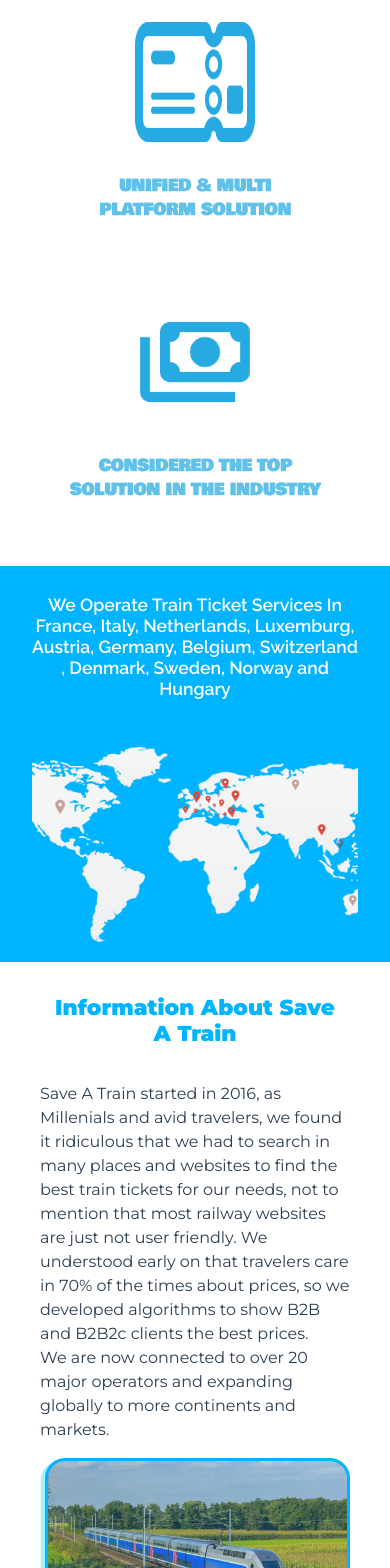
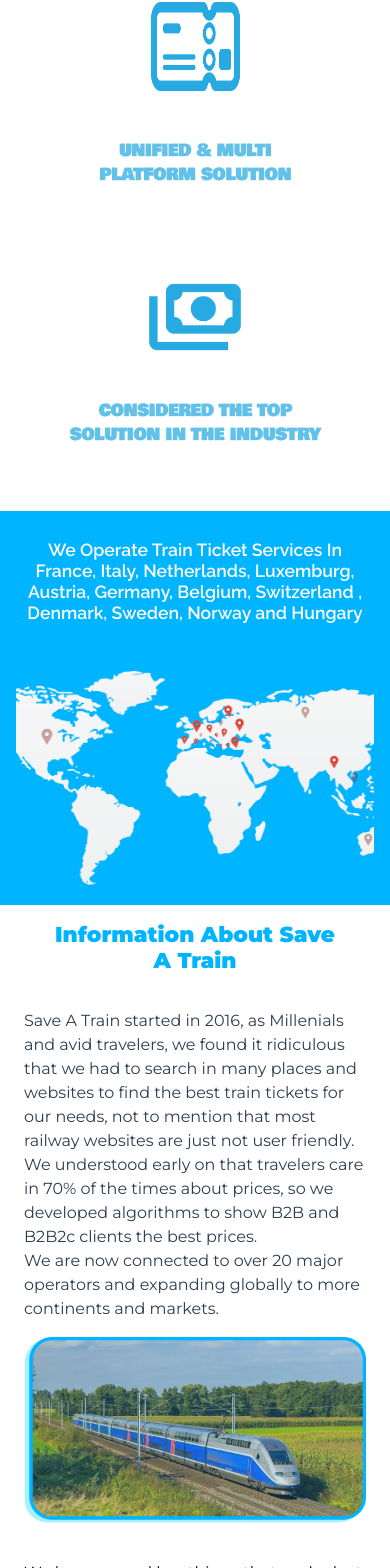
Before and after one commit to MuhammadYousufHere/train, a React (Create React App) app: page / in a window 390 px wide. Shown: the part 784-2352 px from the top of the page. Built offline with nearby package versions, Linux system fonts and the light colour scheme.

Commit message:
cards showcase

```diff
--- a/src/pages/History/History.scss
+++ b/src/pages/History/History.scss
@@ -2,6 +2,7 @@
 
 $padding-xxl: 4rem 8rem;
 $padding-xl: 2rem 2.5rem 1.5rem 2.5rem;
+$padding-sm: 1rem 1.5rem 1.5rem 1.5rem;
 .history-container {
   padding: $padding-xxl;
 
@@ -98,3 +99,10 @@
     }
   }
 }
+@media (max-width: 28em) {
+  .history-container {
+    padding: $padding-sm;
+    .history-body .row {
+    }
+  }
+}
--- a/src/pages/Partners/Partners.scss
+++ b/src/pages/Partners/Partners.scss
@@ -2,7 +2,7 @@
 
 $padding-xxl: 0 16rem 2rem 16rem;
 $padding-xl: 3rem 3.5rem;
-$padding-sm: 1rem 2rem;
+$padding-sm: 1rem;
 
 .partners-container {
   padding: $padding-xxl;
--- a/src/pages/Services/Services.scss
+++ b/src/pages/Services/Services.scss
@@ -1,7 +1,7 @@
 @use "../../styles/colors" as *;
 @import url("https://fonts.googleapis.com/css2?family=Raleway:wght@600&display=swap");
 $padding-xl: 2rem 5rem;
-$padding-sm: 1rem 2rem;
+$padding-sm: 1rem;
 .services-container,
 .branch-item,
 .more-info,
--- a/src/pages/ShowCase/style.scss
+++ b/src/pages/ShowCase/style.scss
@@ -18,12 +18,25 @@
   .showcase-body {
     gap: 2rem;
   }
+
   .card-container {
     padding: 2rem 1rem;
     background-color: $bg-white;
     border-radius: 2vmax;
     // box-shadow: rgba(99, 99, 99, 0.2) 0px 2px 8px 0px;
     min-width: calc((100% - 1rem) / 2.5);
+    &:nth-last-of-type(even) {
+        .card-body {
+          .avatar {
+            width: clamp(89px, 7vw + 1.3rem,260px);
+              height: clamp(89px, 7vw + 1.3rem, 260px);
+
+          }
+          .punchline-box {
+            margin-top: 1rem;
+          }
+        }
+      }
     .card-body {
       flex-direction: column;
       padding: 0rem 0.2rem;
@@ -32,13 +45,16 @@
       max-width: 100%;
       margin: 1rem 0;
       .avatar {
-        width: clamp(120px, 8vw + 1.6rem, 300px);
-        height: clamp(120px, 8vw + 1.6rem, 300px);
+        width: clamp(100px, 8vw + 1.6rem, 300px);
+        height: clamp(100px, 8vw + 1.6rem, 300px);
         img {
           width: 100%;
           height: 100%;
+
         }
+
       }
+
       .punchline-box {
         h1 {
           font-size: clamp(1rem, 1vw + 0.3rem, 2rem);
```
